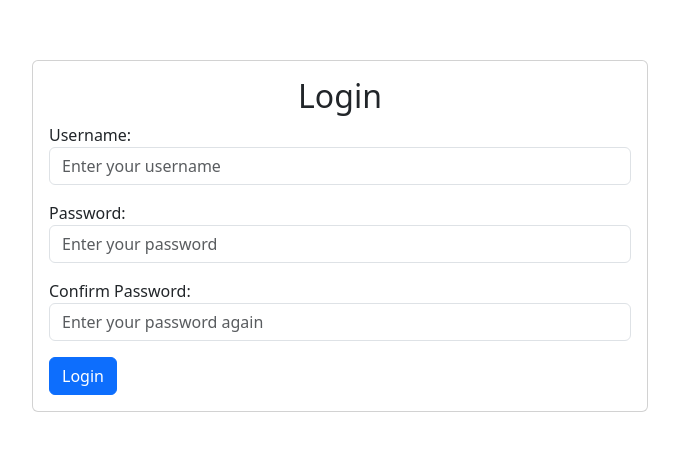
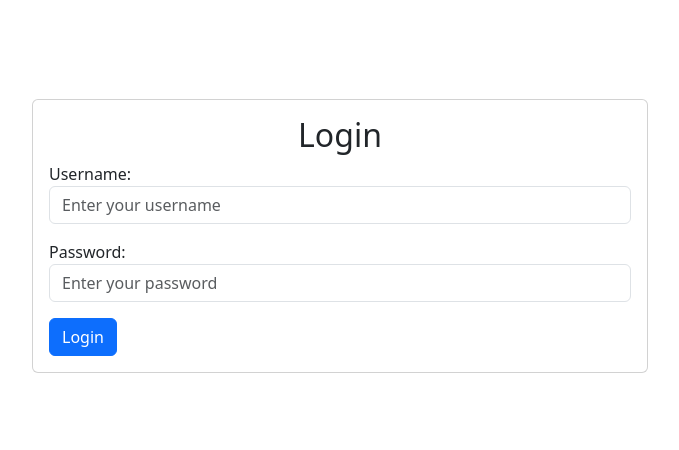
Before and after one commit to bogdmoskv/INFORCE_TEST_TASK_FRONT, an Angular app: page /login in a window 1280 px wide. Shown: the part 164-614 px from the top of the page, without its empty margins (300-979 px from the left). Built offline with nearby package versions, Linux system fonts and the light colour scheme.

Commit message:
Got access token after authorization

```diff
--- a/src/app/app.module.ts
+++ b/src/app/app.module.ts
@@ -9,6 +9,7 @@ import { ShortUrlInfoComponent } from './short-url-info/short-url-info.component
 import { AboutComponent } from './about/about.component';
 import { ApiService } from './services/api/api.service';
 import { HttpClientModule } from '@angular/common/http';
+import { FormsModule } from '@angular/forms';
 
 
 
@@ -23,7 +24,8 @@ import { HttpClientModule } from '@angular/common/http';
   imports: [
     BrowserModule,
     AppRoutingModule,
-    HttpClientModule
+    HttpClientModule,
+    FormsModule
   ],
   providers: [ApiService],
   bootstrap: [AppComponent]
--- a/src/app/login/login.component.html
+++ b/src/app/login/login.component.html
@@ -7,17 +7,13 @@
           <form>
             <div class="form-group mb-3">
               <label for="username">Username:</label>
-                <input type="text" id="username" class="form-control" placeholder="Enter your username">
+              <input type="text" [(ngModel)]="username" id="username" name="username" class="form-control" placeholder="Enter your username">
             </div>
             <div class="form-group mb-3">
               <label for="password">Password:</label>
-                <input type="password" id="password" class="form-control" placeholder="Enter your password">
+              <input type="password" [(ngModel)]="password" id="password" name="password" class="form-control" placeholder="Enter your password">
             </div>
-              <div class="form-group mb-3">
-                <label for="confirm-password">Confirm Password:</label>
-                <input type="password" id="confirm-password" class="form-control" placeholder="Enter your password again">
-              </div>
-              <button type="submit" class="btn btn-primary btn-block">Login</button>
+            <button type="submit" class="btn btn-primary btn-block" (click)="onLogin()">Login</button>
           </form>
         </div>
       </div>
--- a/src/app/login/login.component.ts
+++ b/src/app/login/login.component.ts
@@ -1,6 +1,6 @@
 import { Component } from '@angular/core';
 import { ApiService } from '../services/api/api.service';
-
+import { FormsModule } from '@angular/forms';
 
 
 @Component({
@@ -9,16 +9,22 @@ import { ApiService } from '../services/api/api.service';
   styleUrls: ['./login.component.css']
 })
 export class LoginComponent {
+  username: string = '';
+  password: string = '';
+
   constructor(private apiService: ApiService) { }
 
-  onLogin(username: string, password: string) {
-    this.apiService.login(username, password).subscribe(
+  onLogin() {
+    this.apiService.login(this.username, this.password).subscribe(
       response => {
-        const accessToken = response.access_token;
+        console.log('Login successful:', response);
       },
       error => {
         console.error('Login failed:', error);
+        console.log(this.username + this.password)
       }
     );
   }
+
+
 }
--- a/src/app/services/api/api.service.ts
+++ b/src/app/services/api/api.service.ts
@@ -1,5 +1,5 @@
   import { Injectable } from '@angular/core';
-   import { HttpClient } from '@angular/common/http';
+   import { HttpClient, HttpHeaders } from '@angular/common/http';
   import { Observable } from 'rxjs';
 
 @Injectable({
@@ -14,6 +14,11 @@ export class ApiService{
 
    login(email: string, password: string): Observable<any> {
     const body = { email, password };
-    return this.http.post(`${this.baseUrl}/login`, body);
+
+    const headers = new HttpHeaders({
+      'Content-Type': 'application/json',
+    });
+
+    return this.http.post(`${this.baseUrl}/auth/login`, body, { headers });
   }
 }
```
Lines whose indentation alone changed are shown as unchanged.
